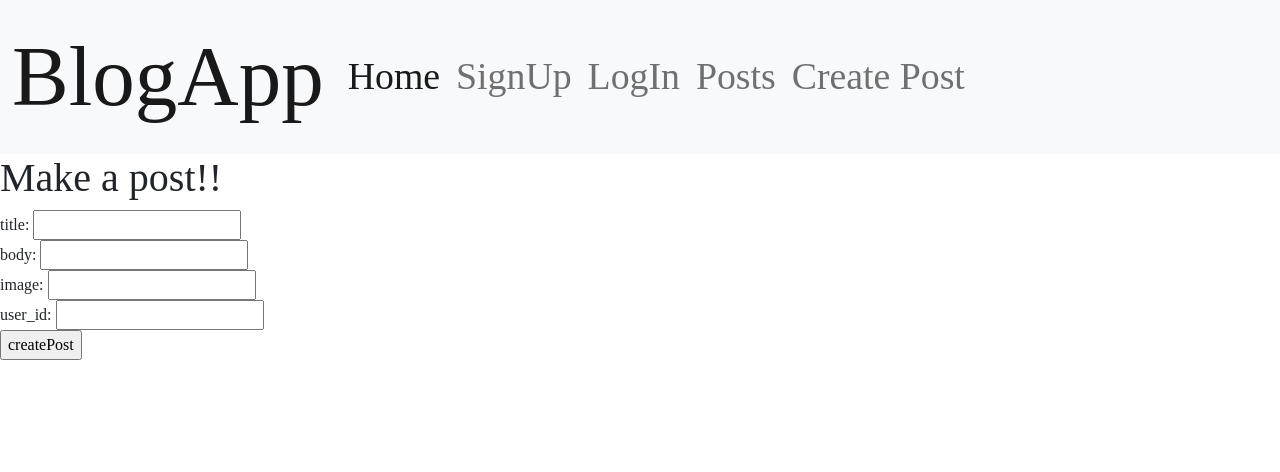
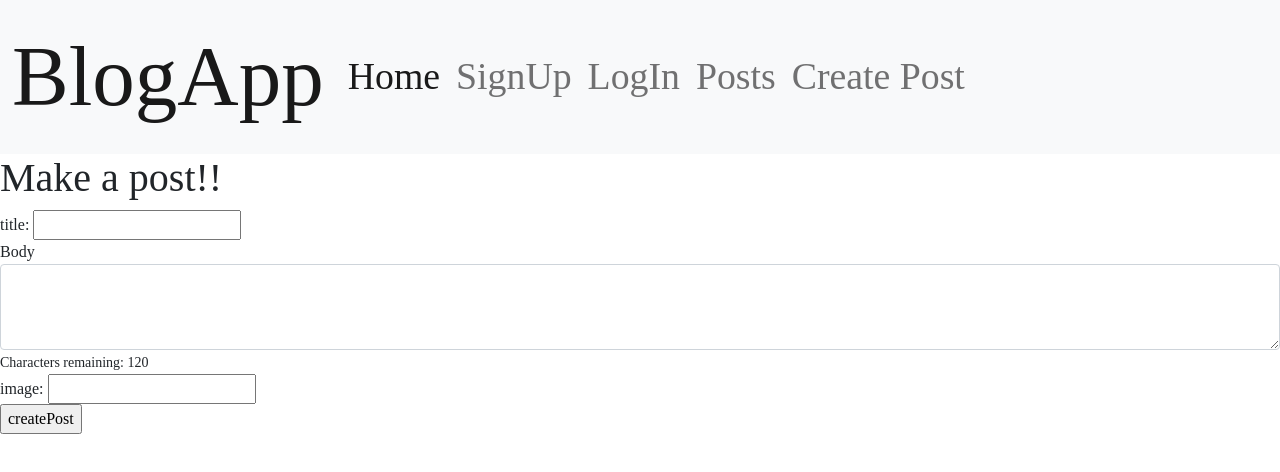
Before and after one commit to eliot-pitman/blog-app-frontend, a Vue app: page /posts/new in a window 1280 px wide. Shown: the top 472 px of the page. Built offline with nearby package versions, Linux system fonts and the light colour scheme; a web font is replaced by a local one.

Commit message:
adds a lot

```diff
--- a/src/App.vue
+++ b/src/App.vue
@@ -1,3 +1,18 @@
+<script>
+export default {
+  data: function () {
+    return {
+      isLoggedIn: !!localStorage.jwt,
+    };
+  },
+  watch: {
+    $route: function () {
+      this.isLoggedIn = !!localStorage.jwt;
+    },
+  },
+};
+</script>
+
 <template>
   <nav class="navbar navbar-expand-lg navbar-light bg-light">
     <div class="container-fluid">
@@ -18,10 +33,10 @@
           <li class="nav-item">
             <a class="nav-link active" aria-current="page" href="/">Home</a>
           </li>
-          <li class="nav-item">
+          <li v-if="!isLoggedIn" class="nav-item">
             <a class="nav-link" href="/signup">SignUp</a>
           </li>
-          <li class="nav-item">
+          <li v-if="!isLoggedIn" class="nav-item">
             <a class="nav-link" href="/login">LogIn</a>
           </li>
           <li class="nav-item">
@@ -29,6 +44,9 @@
           </li>
           <li class="nav-item">
             <a class="nav-link" href="/Posts/new">Create Post</a>
+          </li>
+          <li v-if="!!isLoggedIn" class="nav-item">
+            <a class="nav-link" href="/Logout">LogOut</a>
           </li>
           <!-- <li class="nav-item">
             <a class="nav-link disabled">Disabled</a>
--- a/src/views/LogIn.vue
+++ b/src/views/LogIn.vue
@@ -15,6 +15,7 @@ export default {
         .then((response) => {
           axios.defaults.headers.common["Authorization"] = "Bearer " + response.data.jwt;
           localStorage.setItem("jwt", response.data.jwt);
+          localStorage.setItem("user.id", response.data.current_user.id);
           this.$router.push("/");
         })
         .catch((error) => {
--- a/src/views/NewPost.vue
+++ b/src/views/NewPost.vue
@@ -4,8 +4,9 @@ import axios from "axios";
 export default {
   data: function () {
     return {
-      newPostsParams: {},
+      newPostsParams: { body: "" },
       errors: [],
+      status: "",
     };
   },
   methods: {
@@ -17,8 +18,12 @@ export default {
         .then((response) => {
           console.log("success", response.data);
           this.posts.push(response.data);
+          // this.$router.push("/");
         })
-        .catch((error) => console.log(error.response));
+        .catch((error) => {
+          console.log("error", error.response.status, error.response.statusText);
+          this.status = error.response.status;
+        });
     },
   },
 };
@@ -33,20 +38,28 @@ export default {
           title:
           <input type="text" v-model="newPostsParams.title" />
         </div>
-        <div class="post-group">
-          body:
-          <input type="text" v-model="newPostsParams.body" />
+        <div class="form-group post-group">
+          <label for="exampleFormControlTextarea1">Body</label>
+          <textarea
+            class="form-control"
+            id="exampleFormControlTextarea1"
+            rows="3"
+            v-model="newPostsParams.body"
+          ></textarea>
+          <small v-if="newPostsParams.body.length > 120" class="text-danger">
+            Characters over: {{ newPostsParams.body.length - 120 }}
+          </small>
+          <small v-if="newPostsParams.body.length < 120">
+            Characters remaining: {{ 120 - newPostsParams.body.length }}
+          </small>
         </div>
         <div class="post-group">
           image:
           <input type="text" v-model="newPostsParams.image" />
         </div>
-        <div class="post-group">
-          user_id:
-          <input type="text" v-model="newPostsParams.user_id" />
-        </div>
       </div>
       <input type="submit" value="createPost" />
     </form>
+    <img v-if="status" v-bind:src="`https://http.cat/${status}`" alt="" />
   </div>
 </template>
--- a/src/views/PostsIndex.vue
+++ b/src/views/PostsIndex.vue
@@ -5,6 +5,7 @@ export default {
   data: function () {
     return {
       posts: [],
+      currentPosts: {},
     };
   },
   created: function () {
@@ -18,8 +19,18 @@ export default {
 
 <template>
   <h1>here are all posts</h1>
-  <div v-for="post in posts" :key="post.id">
-    <h2>post: {{ post.title }}</h2>
-    <a :href="`/posts/${post.id}`">click for more info</a>
+  <div class="col-sm-4 mb-4" v-for="post in posts" :key="post.id">
+    <div class="card" style="width: 18rem">
+      <img :src="`${post.image}`" class="card-img-top" />
+      <div class="card-body">
+        <h5 class="card-title">post: {{ post.title }}</h5>
+        <p class="card-text">
+          Some quick example text to build on the card title and make up the bulk of the card's content.
+        </p>
+        <a :href="`/posts/${post.id}`">click for more info</a>
+      </div>
+    </div>
   </div>
 </template>
+
+<style></style>
--- a/src/views/SignUp.vue
+++ b/src/views/SignUp.vue
@@ -4,7 +4,7 @@ import axios from "axios";
 export default {
   data: function () {
     return {
-      newUserParams: {},
+      newUserParams: { name: "", password: "" },
       errors: [],
     };
   },
@@ -34,6 +34,7 @@ export default {
       <div>
         <label>Name:</label>
         <input type="text" v-model="newUserParams.name" />
+        <small>{{ 20 - newUserParams.name.length }} character remaining</small>
       </div>
       <div>
         <label>Email:</label>
```
